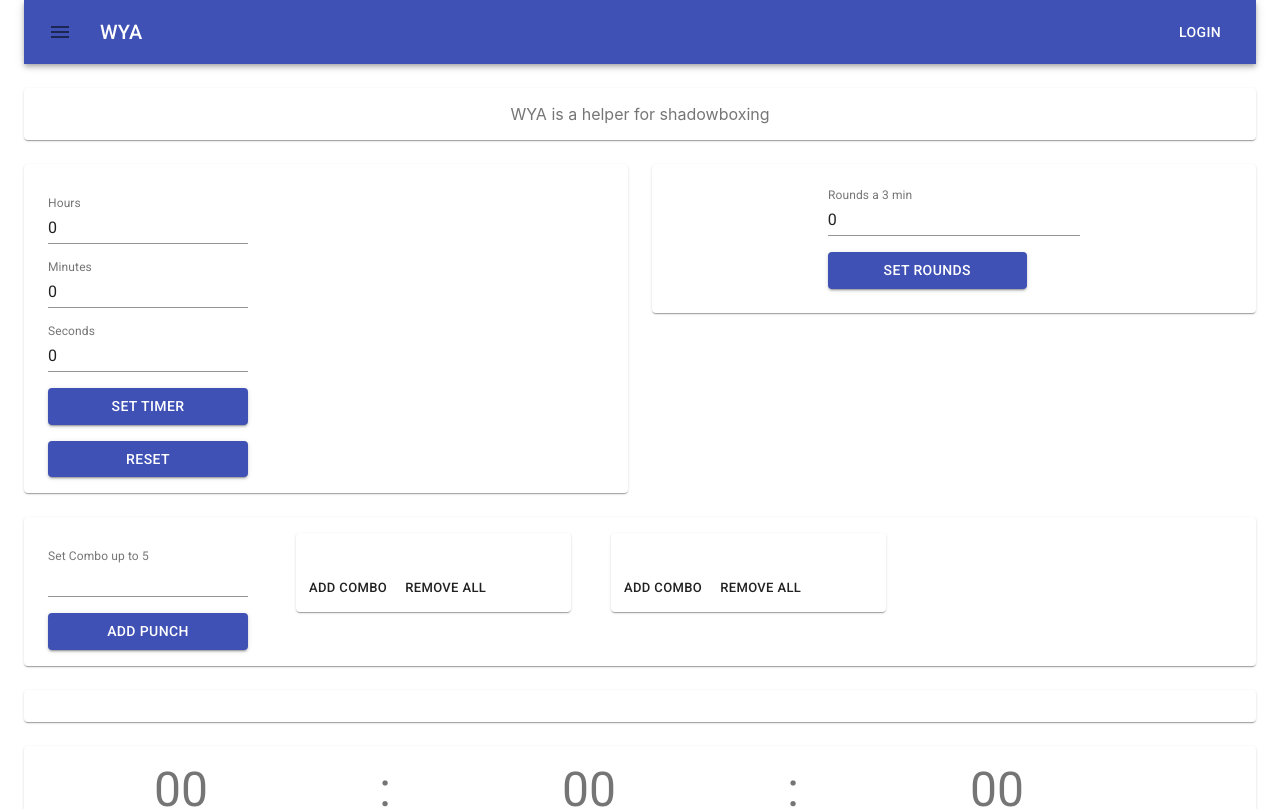
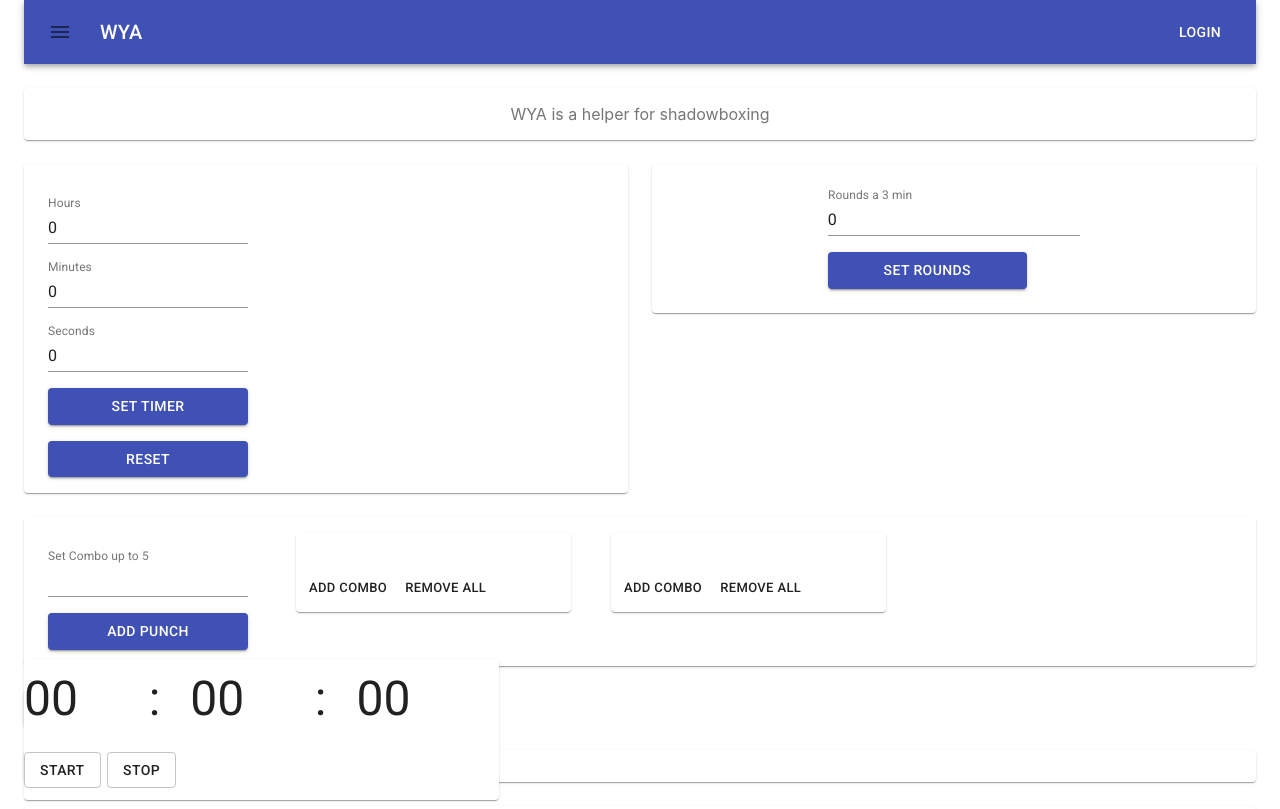
Before and after one commit to JanRiefling/wya-boxing, a React (Create React App) app: page / in a window 1280 px wide. Shown: the top 809 px of the page. Built offline with nearby package versions, Linux system fonts and the light colour scheme.

Commit message:
Add Backrop

```diff
--- a/src/components/combo-display/ComboDisplay.js
+++ b/src/components/combo-display/ComboDisplay.js
@@ -1,11 +1,21 @@
 import React, { useEffect, useState } from "react";
 import { useSelector } from "react-redux";
 import Grid from "@material-ui/core/Grid";
+import { makeStyles } from "@material-ui/core/styles";
+import Typography from "@material-ui/core/Typography";
 import Paper from "@material-ui/core/Paper";
-import Typography from "@material-ui/core/Typography";
-import countDownSoundFile from "../../assets/sounds/count-down.mp3"
+import countDownSoundFile from "../../assets/sounds/count-down.mp3";
+import Backdrop from "@material-ui/core/Backdrop";
+import StopWatch from "../timer/StopWatch"
 
+const useStyles = makeStyles((theme) => ({
+  backdrop: {
+    zIndex: theme.zIndex.drawer + 1,
+    color: "#fff",
+  },
+}));
 export default function ComboDisplay() {
+  const classes = useStyles();
   const { combos, basicCombos, isSet } = useSelector(
     (state) => state.comboReducer
   );
@@ -21,12 +31,12 @@ export default function ComboDisplay() {
   const [comboInterval, setComboInterval] = useState();
   const [comboTimeout, setComboTimeout] = useState();
   let countDownSound = new Audio(countDownSoundFile);
-
-
+  const [openBackdrop, setOpenBackDrop] = useState(false);
 
   useEffect(() => {
-
-
+    if (countDownIsStarted || isStarted) {
+      setOpenBackDrop(true);
+    }
 
     if (isStarted) {
       setComboInterval(
@@ -56,6 +66,10 @@ export default function ComboDisplay() {
     }
   }, [isStarted, countDownTimeInMs]);
 
+  const handleClose = () => {
+    setOpenBackDrop(false);
+  };
+
   // unsauber sollte in den use effect
   let parsedCountDown = Math.floor(
     ((countDownTimeInMs % 360000) % 60000) / 1000
@@ -64,32 +78,30 @@ export default function ComboDisplay() {
     parsedCountDown = "0" + parsedCountDown;
   }
 
-    if(countDownTimeInMs === 3000){
+  if (countDownTimeInMs === 3000) {
     countDownSound.play();
   }
 
-
-
   return (
+    <Backdrop
+      className={classes.backdrop}
+      open={openBackdrop}
+      onClick={handleClose}
+    >
       <Grid container spacing={3}>
         {countDownIsStarted && (
-        <Grid item xs={4}>
-          <Paper>
+          <Grid item xs={12}>
             <Typography variant="h1">{parsedCountDown}</Typography>
-          </Paper>
           </Grid>
         )}
         {combo.map((singleCombo) => {
           return (
             <Grid item xs={4}>
-            <Paper>
               <Typography variant="h1">{singleCombo}</Typography>
-            </Paper>
             </Grid>
           );
         })}
-
-      <Grid item xs={12}></Grid>
       </Grid>
+    </Backdrop>
   );
 }
--- a/src/components/timer/StopWatch.js
+++ b/src/components/timer/StopWatch.js
@@ -74,17 +74,17 @@ export default function StopWatch() {
 
   function startTimer() {
     // dispatch set countdown wird später über settings geregelt
-    dispatch({ type: "SET_COUNTDOWN", countDownTimeInMs: 10000 });
-
-    dispatch({ type: "START_COUNTDOWN" });
+    dispatch({ type: "START_TIMER"});
   }
 
   function pauseTimer() {
     dispatch({ type: "PAUSE_TIMER" });
+    dispatch({ type: "PAUSE_COUNTDOWN" });
   }
 
   function stopTimer() {
     dispatch({ type: "END_TIMER" });
+    dispatch({type: "UNSET_COMBOS"});
   }
 
   return (
@@ -105,7 +105,7 @@ export default function StopWatch() {
         <Typography variant="h3">{parsedTime.seconds}</Typography>
       </Grid>
       <Grid item xs={2}>
-        {!isStarted ? (
+        {!isStarted && !countDownIsStarted ? (
           <Button onClick={startTimer} variant="outlined">
             Start
           </Button>
--- a/src/pages/StartPage.js
+++ b/src/pages/StartPage.js
@@ -2,12 +2,13 @@ import React from "react";
 import { makeStyles } from "@material-ui/core/styles";
 import Paper from "@material-ui/core/Paper";
 import Grid from "@material-ui/core/Grid";
+import Button from "@material-ui/core/Button";
 import WyaAppBar from "../components/WyaAppBar";
 import SetTimer from "../components/timer/SetTimer";
 import SetRounds from "../components/timer/SetRounds";
 import StopWatch from "../components/timer/StopWatch";
 import ComboDisplay from "../components/combo-display/ComboDisplay";
-import { useSelector } from "react-redux";
+import { useDispatch, useSelector } from "react-redux";
 import ComboSetter from "../components/combo-settings/ComboSetter";
 
 
@@ -20,11 +21,22 @@ const useStyles = makeStyles((theme) => ({
     textAlign: "center",
     color: theme.palette.text.secondary,
   },
+  stopWatch: {
+    position: 'fixed',
+    bottom: 0,
+    zIndex: theme.zIndex.drawer + 2,
+  }
 }));
 
 export default function StartPage() {
   const classes = useStyles();
   const { isStarted, isPaused } = useSelector((state) => state.timerReducer);
+  const dispatch = useDispatch();
+
+  function startApp() {
+    dispatch({ type: "SET_COUNTDOWN", countDownTimeInMs: 10000 });
+    dispatch({ type: "START_COUNTDOWN" });
+  }
 
   return (
     <div className={classes.root}>
@@ -61,14 +73,18 @@ export default function StartPage() {
           <Paper className={classes.paper}><ComboSetter/></Paper>
         </Grid>
         <Grid item xs={12}>
+          <Button onClick={startApp} variant="contained" color="primary">Whoop Your Ass</Button>
+        </Grid>
+        <Grid item xs={12}>
           <Paper className={classes.paper}>
             <ComboDisplay />
           </Paper>
         </Grid>
-        <Grid item xs={12}>
-          <Paper className={classes.paper}>
+
+        <Grid item xs={12} className={classes.stopWatch}>
+          <Paper>
             <StopWatch />
-          </Paper>
+            </Paper>
         </Grid>
         <Grid item xs={12}>
           <Paper className={classes.paper}>By Jan Riefling</Paper>
```
Lines whose indentation alone changed are shown as unchanged.
